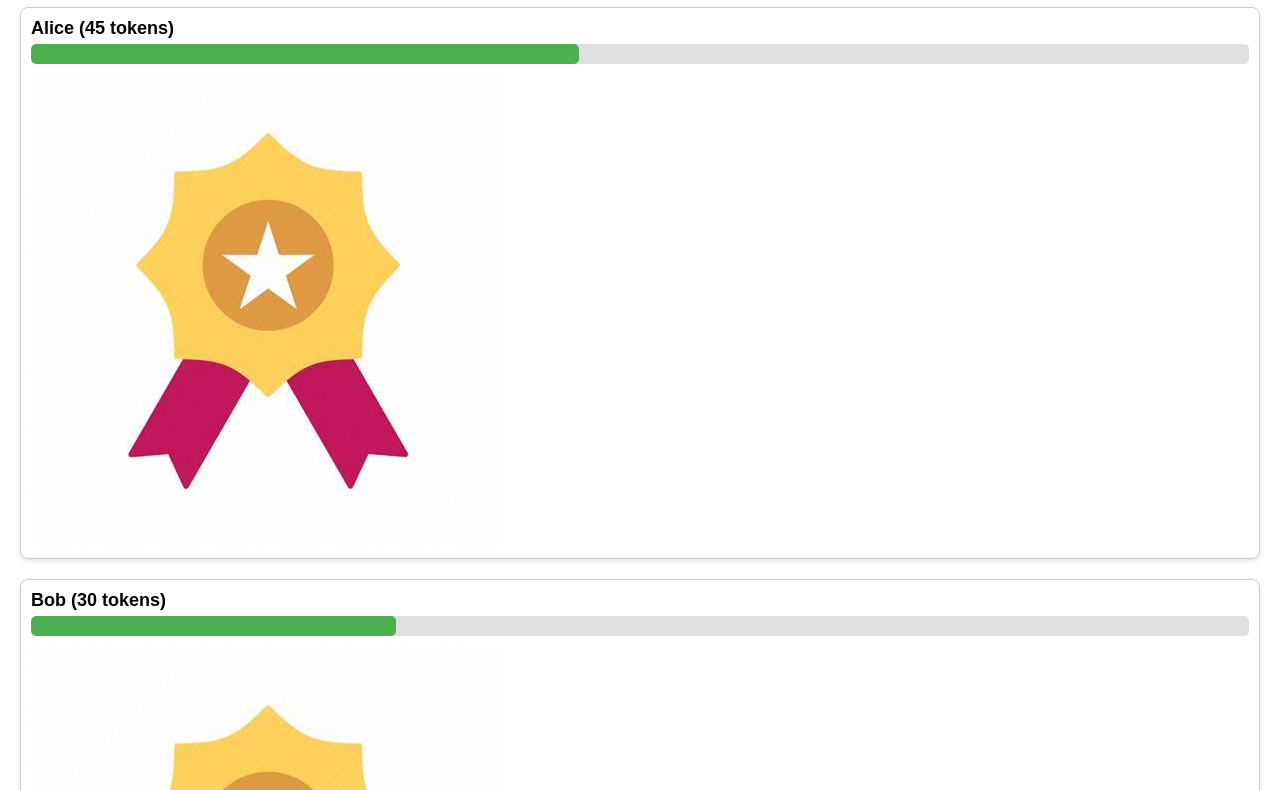
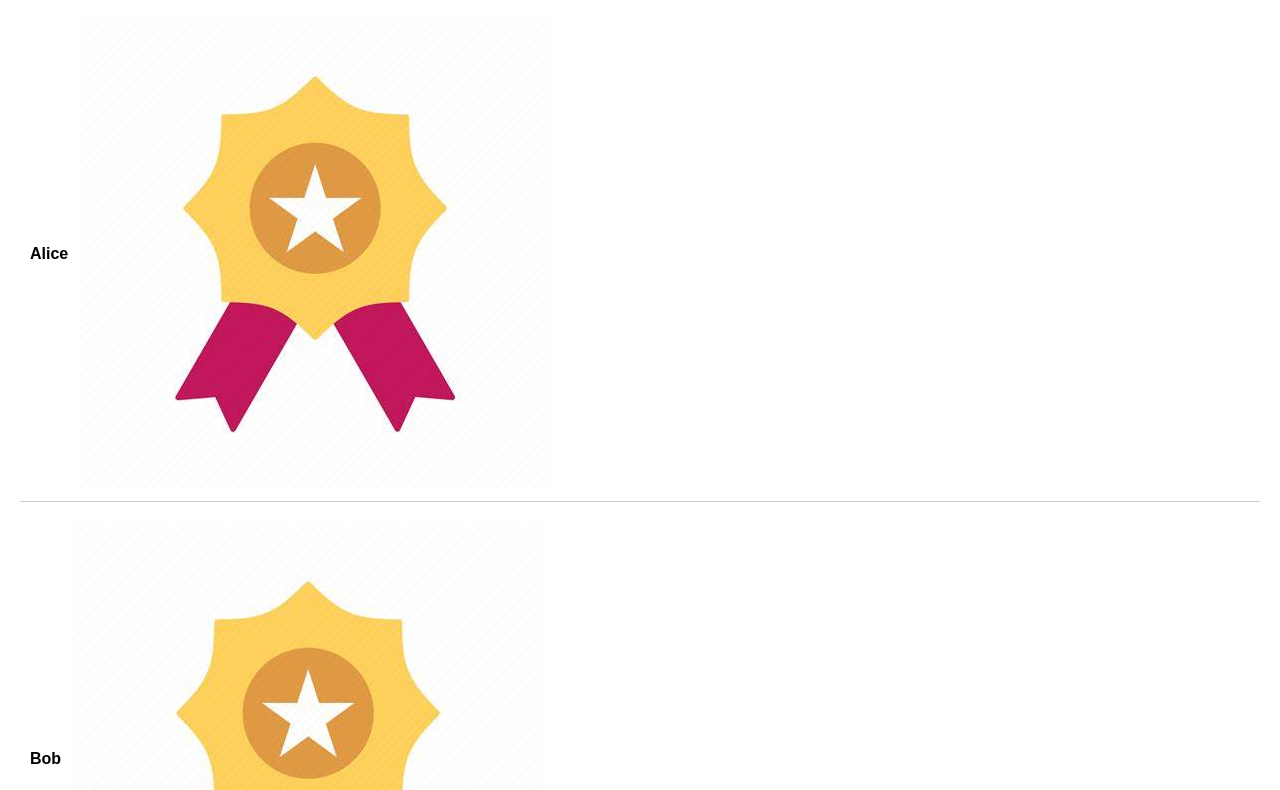
Before and after one commit to microsoft-mousa/bugbash-hero, a plain HTML site: page index.html in a window 1280 px wide. Shown: the part 73-863 px from the top of the page. Drawn offline with Linux system fonts and the light colour scheme.

Commit message:
Update index.html

```diff
--- a/index.html
+++ b/index.html
@@ -3,59 +3,42 @@
 <head>
     <meta charset="UTF-8">
     <meta name="viewport" content="width=device-width, initial-scale=1.0">
-    <title>Progress Bars and Badges</title>
+    <title>Badges Display</title>
     <style>
         body {
             font-family: Arial, sans-serif;
             margin: 20px;
         }
         .person {
-            margin: 20px 0;
+            margin: 10px 0;
             padding: 10px;
-            border: 1px solid #ccc;
-            border-radius: 8px;
-            box-shadow: 0 2px 5px rgba(0, 0, 0, 0.1);
-        }
-        .name-and-bar {
-            margin-bottom: 10px;
+            display: flex;
+            align-items: center;
+            gap: 10px;
+            border-bottom: 1px solid #ccc;
         }
         .name {
             font-weight: bold;
-            font-size: 18px;
-            margin-bottom: 5px;
-        }
-        .bar-container {
-            width: 100%;
-            background-color: #e0e0e0;
-            border-radius: 5px;
-            overflow: hidden;
-        }
-        .bar {
-            height: 20px;
-            background-color: #4caf50;
-            border-radius: 5px;
+            font-size: 16px;
         }
         .badges {
-            margin-top: 10px;
             display: flex;
-            justify-content: flex-start;
-            gap: 8px;
+            gap: 5px;
         }
         .badge img {
             width: 25px;
             height: 25px;
             border-radius: 50%;
             border: 1px solid #ccc;
-            box-shadow: 0 1px 3px rgba(0, 0, 0, 0.2);
         }
     </style>
 </head>
 <body>
-    <h1>Progress Bars and Badges</h1>
-    <div id="tracker"></div>
+    <h1>Badges</h1>
+    <div id="badges-container"></div>
 
     <script>
-        async function loadAndRenderData() {
+        async function loadBadges() {
             try {
                 // Fetch data from JSON
                 const response = await fetch('./data.json');
@@ -64,35 +47,21 @@
                 }
                 const data = await response.json();
 
-                // Select tracker container
-                const tracker = document.getElementById('tracker');
+                // Select badges container
+                const badgesContainer = document.getElementById('badges-container');
 
-                // Render each person's data
+                // Render each user's badges
                 for (const [username, userData] of Object.entries(data)) {
                     // Create person container
                     const personDiv = document.createElement('div');
                     personDiv.className = 'person';
 
-                    // Name and progress bar container
-                    const nameAndBarDiv = document.createElement('div');
-                    nameAndBarDiv.className = 'name-and-bar';
-
+                    // Add username
                     const nameDiv = document.createElement('div');
                     nameDiv.className = 'name';
-                    nameDiv.textContent = `${username} (${userData.tokens} tokens)`;
+                    nameDiv.textContent = username;
 
-                    const barContainer = document.createElement('div');
-                    barContainer.className = 'bar-container';
-
-                    const bar = document.createElement('div');
-                    bar.className = 'bar';
-                    bar.style.width = `${userData.tokens}%`;
-
-                    barContainer.appendChild(bar);
-                    nameAndBarDiv.appendChild(nameDiv);
-                    nameAndBarDiv.appendChild(barContainer);
-
-                    // Badges container
+                    // Add badges
                     const badgesDiv = document.createElement('div');
                     badgesDiv.className = 'badges';
 
@@ -101,26 +70,26 @@
                         badgeImg.src = badgeUrl;
                         badgeImg.alt = `${username}'s Badge`;
                         badgeImg.onerror = () => {
-                            badgeImg.src = './images/default-badge.jpg'; // Default badge image
+                            badgeImg.src = './images/default-badge.jpg'; // Fallback badge image
                             console.warn(`Badge not found: ${badgeUrl}, using default.`);
                         };
                         badgesDiv.appendChild(badgeImg);
                     });
 
-                    // Append all elements to the person container
-                    personDiv.appendChild(nameAndBarDiv);
+                    // Append username and badges to person container
+                    personDiv.appendChild(nameDiv);
                     personDiv.appendChild(badgesDiv);
 
-                    // Add person container to tracker
-                    tracker.appendChild(personDiv);
+                    // Add person container to the main container
+                    badgesContainer.appendChild(personDiv);
                 }
             } catch (error) {
-                console.error('Error loading data:', error);
+                console.error('Error loading badges:', error);
             }
         }
 
-        // Load data on page load
-        loadAndRenderData();
+        // Load badges on page load
+        loadBadges();
     </script>
 </body>
 </html>
```
